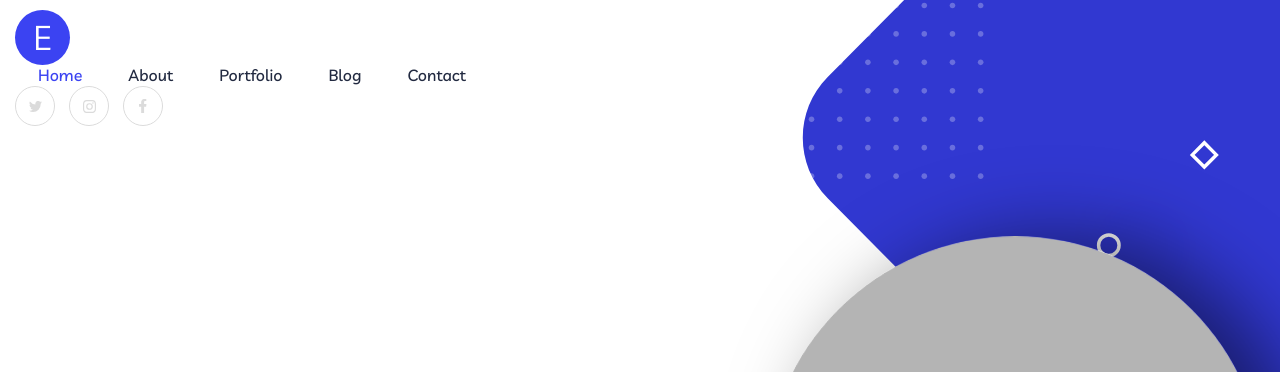
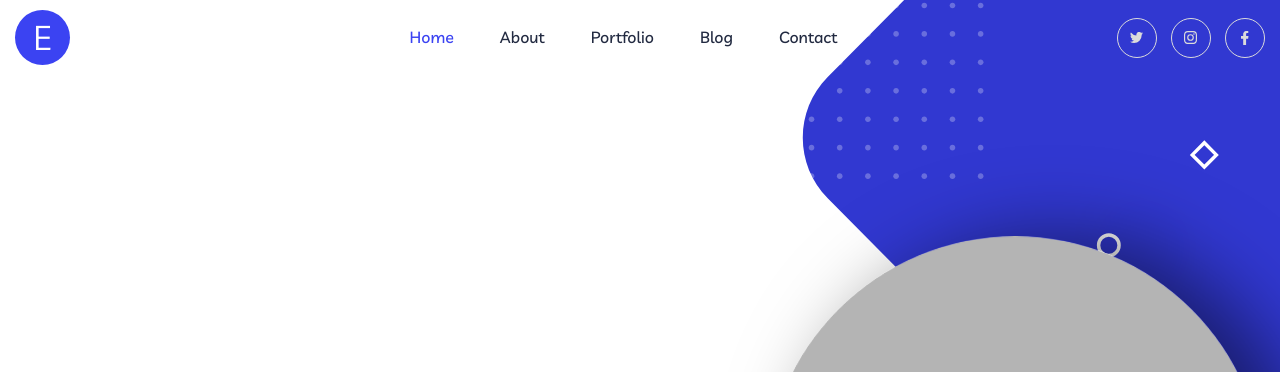
Before and after one commit to empovvered/personal-website-theme-gatsby, a Gatsby site: page / in a window 1280 px wide. Shown: the top 372 px of the page. Built offline with nearby package versions, Linux system fonts and the light colour scheme; Gatsby itself is replaced by a stand-in of ours.

Commit message:
Bugfix: Fix Header styles

```diff
--- a/src/components/Header/Header.js
+++ b/src/components/Header/Header.js
@@ -28,7 +28,7 @@ const Header = () => {
 
   return (
     <HeaderComponent isHeaderFixed={isHeaderFixed}>
-      <div className="container header-inner ">
+      <div className="container header__inner ">
         <Link to="/" className="header__logo">
           E
         </Link>
```
